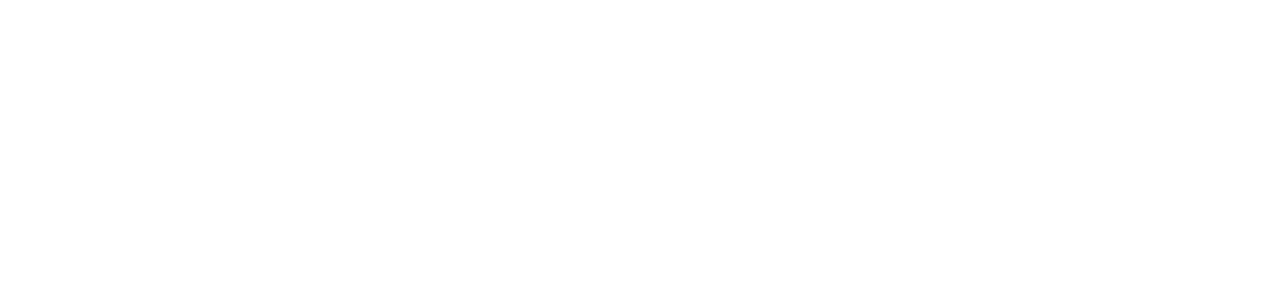
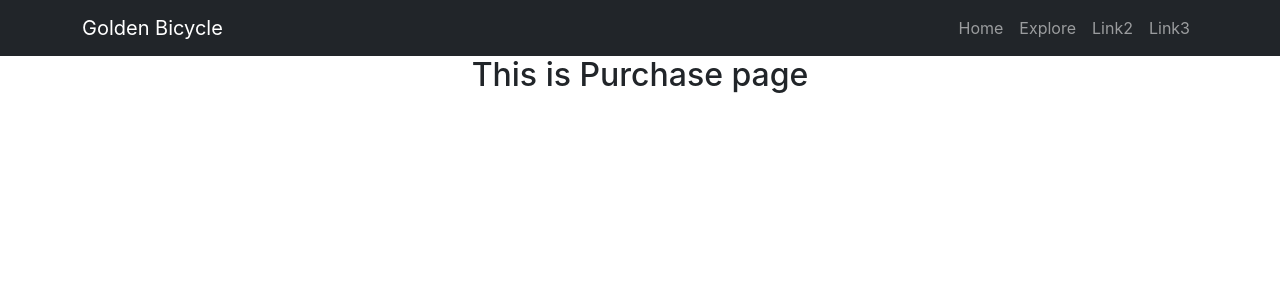
Before and after one commit to tr-folio/golden-bicycle-client-side, a React (Create React App) app: page /purchase/1 in a window 1280 px wide. Shown: the top 300 px of the page. Built offline with nearby package versions, Linux system fonts and the light colour scheme.

Commit message:
purchase page added

```diff
--- a/src/App.js
+++ b/src/App.js
@@ -6,6 +6,7 @@
 } from "react-router-dom";
 import Home from './Pages/Home/Home/Home';
 import Explore from './Pages/Explore/Explore';
+import Purchase from './Pages/Purchase/Purchase';
 
 function App() {
     return (
@@ -18,6 +19,9 @@
                     <Route path="/explore">
                         <Explore></Explore>
                     </Route>
+                    <Route path="/purchase/:id">
+                        <Purchase></Purchase>
+                    </Route>
                     <Route exact path="/">
                         <Home></Home>
                     </Route>
--- a/src/Pages/Home/Products/Product/Product.js
+++ b/src/Pages/Home/Products/Product/Product.js
@@ -1,5 +1,6 @@
 import React from 'react';
 import { Button, Col } from 'react-bootstrap';
+import { Link } from 'react-router-dom';
 
 const Product = (props) => {
     const { product } = props;
@@ -13,7 +14,7 @@
             <p>
                 {product.description}
             </p>
-            <Button variant="primary" className="w-100">Purchase</Button>
+            <Link to={`/purchase/${product.id}`}><Button variant="primary" className="w-100">Purchase</Button></Link>
         </Col>
     );
 }
--- /dev/null
+++ b/src/Pages/Purchase/Purchase.js
@@ -0,0 +1,16 @@
+import React from 'react';
+import { useParams } from 'react-router';
+import Header from '../Shared/Header/Header';
+
+const Purchase = () => {
+    const { id } = useParams();
+    console.log(id);
+    return (
+        <div>
+            <Header></Header>
+            <h2>This is Purchase page</h2>
+        </div>
+    );
+};
+
+export default Purchase;
```
